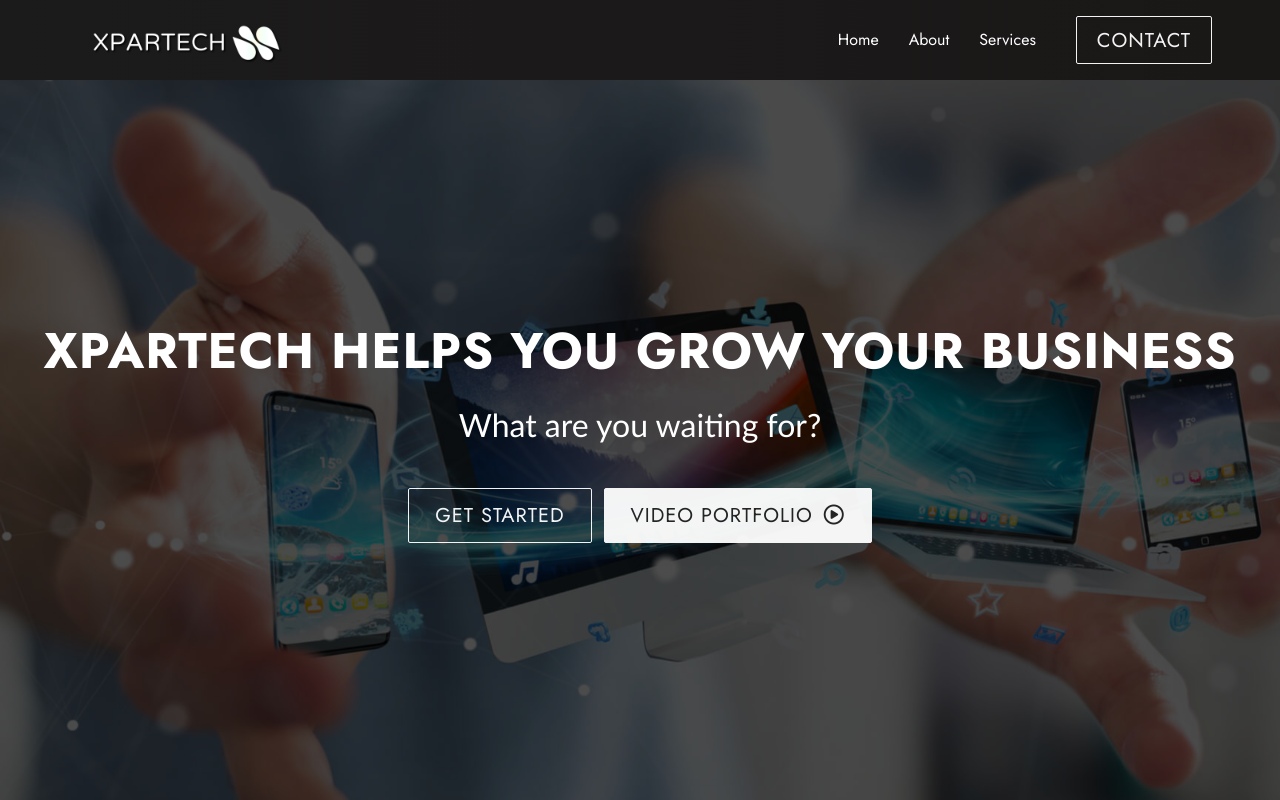
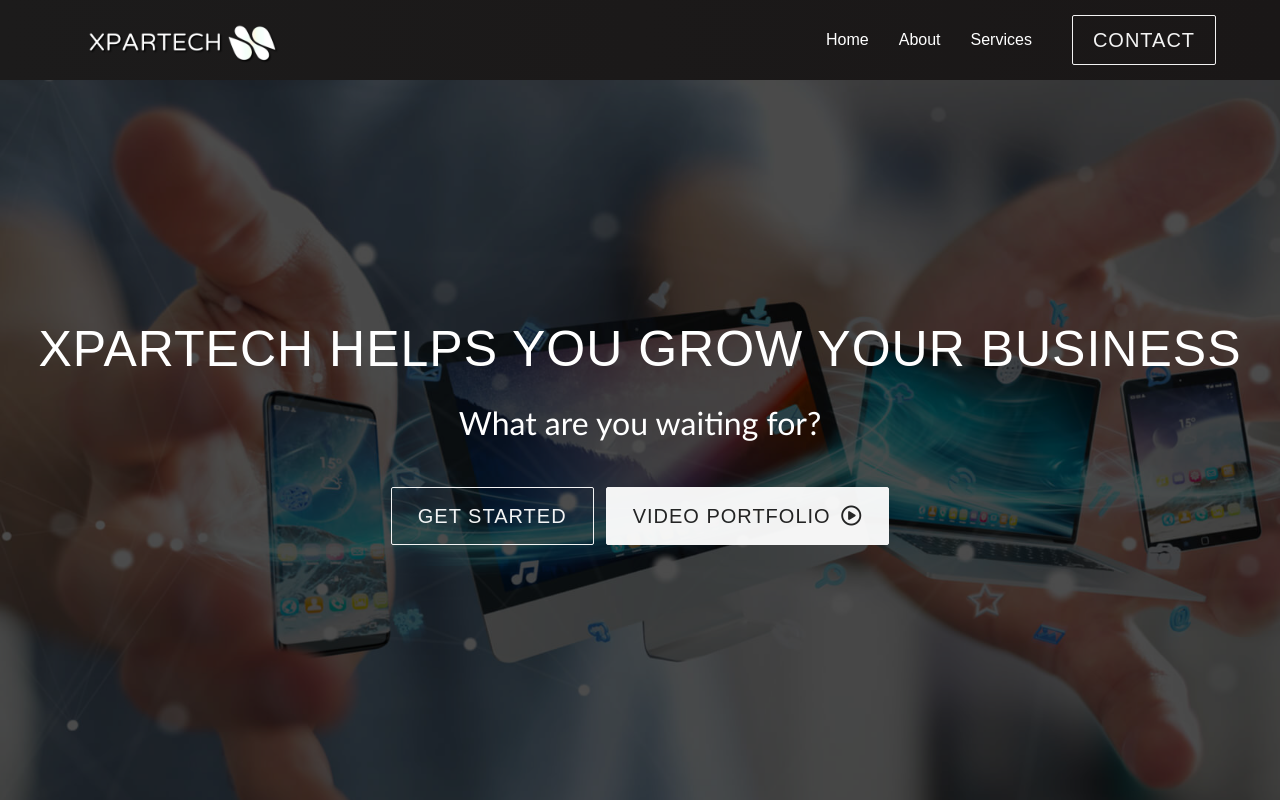
Before and after one commit to xpartech/XPARTECH, a React (Create React App) app: page / in a window 1280 px wide. Shown: the top 800 px of the page. Built offline with nearby package versions, Linux system fonts and the light colour scheme.

Commit message:
sets up tailwind

```diff
--- a/package.json
+++ b/package.json
@@ -37,5 +37,8 @@
       "last 1 firefox version",
       "last 1 safari version"
     ]
+  },
+  "devDependencies": {
+    "tailwindcss": "^3.4.4"
   }
 }
--- a/src/App.css
+++ b/src/App.css
@@ -1,3 +1,9 @@
+@tailwind base;
+@tailwind components;
+@tailwind utilities;
+
+
+
 @import url('https://fonts.googleapis.com/css2?family=Jost:ital,wght@0,100;0,200;0,300;0,400;0,500;0,600;0,700;0,800;0,900;1,100;1,200;1,300;1,400;1,500;1,600;1,700;1,800;1,900&display=swap');
 
   /* variables */
--- /dev/null
+++ b/tailwind.config.js
@@ -0,0 +1,10 @@
+/** @type {import('tailwindcss').Config} */
+module.exports = {
+  content: [
+    "./src/**/*.{js,jsx,ts,tsx}",
+  ],
+  theme: {
+    extend: {},
+  },
+  plugins: [],
+}
```
Also changed, not shown: 1 other file (tests, documents, lock files or other folders).
